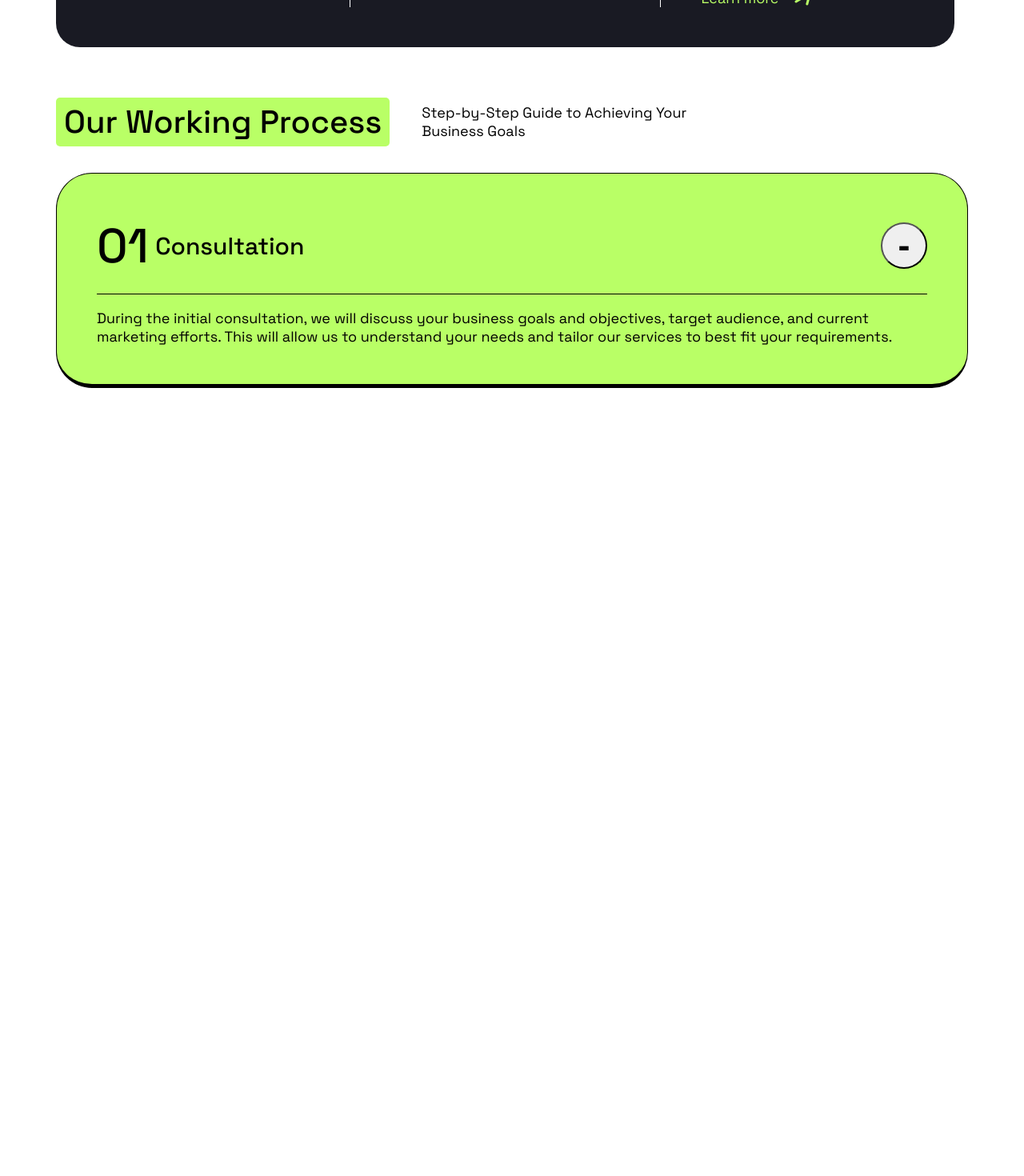
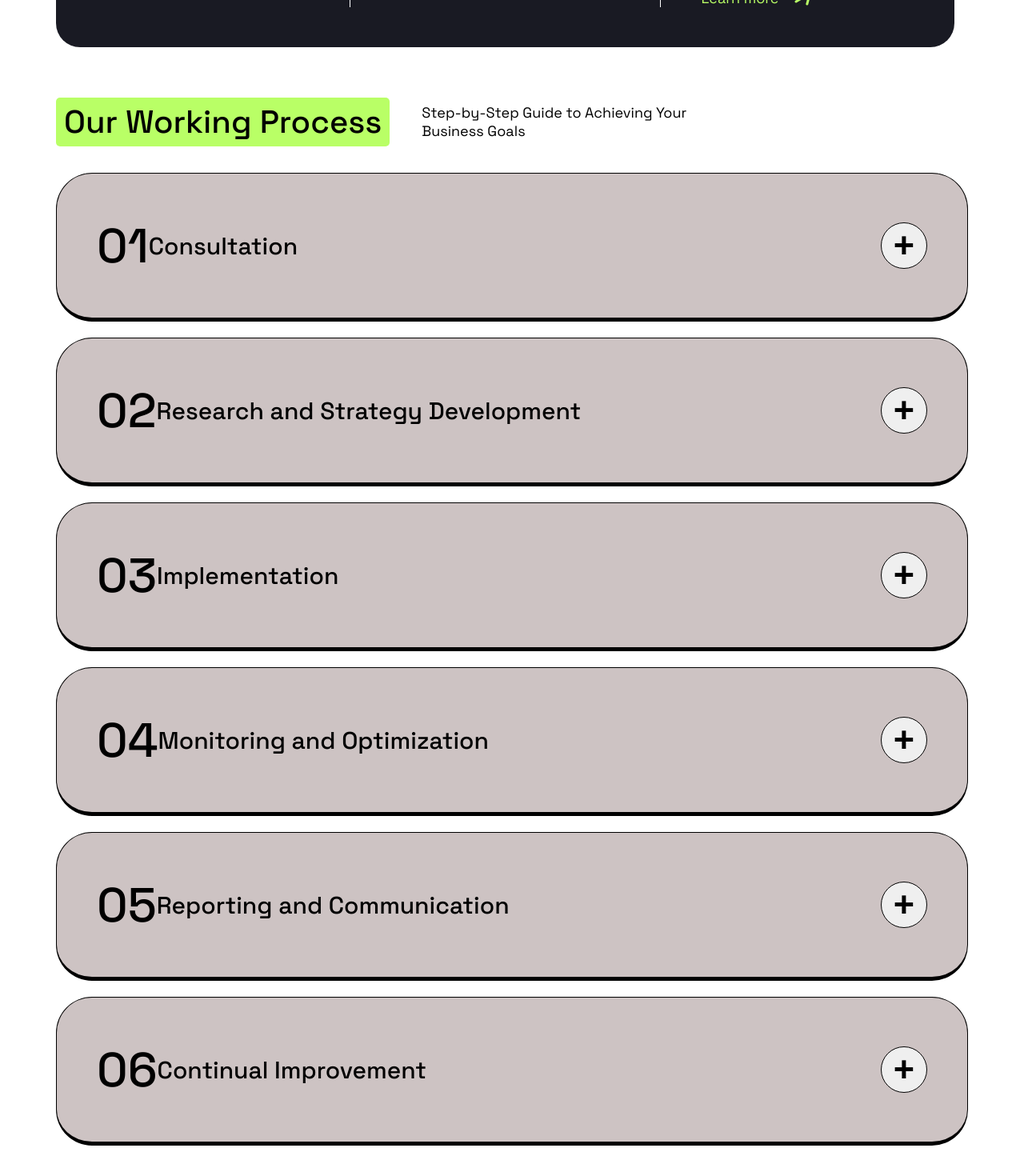
Before and after one commit to puncher-dope/react-positive-landing, a React (Vite) app: page / in a window 1280 px wide. Shown: the part 2832-4302 px from the top of the page at 80% size. Before the commit the page ends 3377 px from the top, so only its background shows below. Built offline with nearby package versions, Linux system fonts and the light colour scheme.

Commit message:
Добавил анимацию к карточкам

```diff
--- a/index.html
+++ b/index.html
@@ -1,11 +1,14 @@
-<!doctype html>
+<!DOCTYPE html>
 <html lang="en">
   <head>
     <meta charset="UTF-8" />
     <link rel="icon" type="image/svg+xml" href="/vite.svg" />
     <meta name="viewport" content="width=device-width, initial-scale=1.0" />
-    <link href='https://unpkg.com/boxicons@2.1.4/css/boxicons.min.css' rel='stylesheet'>
-    <title>Vite + React</title>
+    <link
+      href="https://unpkg.com/boxicons@2.1.4/css/boxicons.min.css"
+      rel="stylesheet"
+    />
+    <title>Positive Landing</title>
   </head>
   <body>
     <div id="root"></div>
--- a/src/main.jsx
+++ b/src/main.jsx
@@ -22,6 +22,5 @@ createRoot(document.getElementById("root")).render(
     <CasesStudies />
     <TitleOurWorking />
     <Modal />
-
   </StrictMode>
 );
--- a/src/main/buttons.jsx
+++ b/src/main/buttons.jsx
@@ -1,9 +1,3 @@
-export default function Button({children}){
-    return(
-        // function handleClick(){
-
-        // }
-
-        <button className="btn1" > {children} </button>
-    )
-}
+// export default function Button({ children }) {
+//   return <button className="btn1"> {children} </button>;
+// }
--- a/src/main/modal.jsx
+++ b/src/main/modal.jsx
@@ -1,24 +1,165 @@
-import Button from "./buttons.jsx";
-import "./styles/index.css"
-import "./styles/modal.css"
-import "boxicons"
-import "./buttons.jsx"
-import "./styles/stylesForButtons.css"
+import "./styles/index.css";
+import "./styles/modal.css";
+import "boxicons";
+import "./styles/stylesForButtons.css";
+import { useState } from "react";
 
-function Modal(){
+export default function Modal() {
+  const [first, setFirst] = useState(false);
+  const [second, setSecond] = useState(false);
+  const [third, setThird] = useState(false);
+  const [four, setFour] = useState(false);
+  const [five, setFive] = useState(false);
+  const [six, setSix] = useState(false);
+
+  const changeBg = () => {
+    setFirst(!first);
+  };
+  const newBackground = first ? "" : "part2";
+  const hidden = first ? "" : "hidden";
+  const btn = first ? "-" : "+";
+
+  const changeBg1 = () => {
+    setSecond(!second);
+  };
+  const newBackground1 = second ? "" : "part2";
+  const hidden1 = second ? "" : "hidden";
+  const btn1 = second ? "-" : "+";
+
+  const changeBg2 = () => {
+    setThird(!third);
+  };
+  const newBackground2 = third ? "" : "part2";
+  const hidden2 = third ? "" : "hidden";
+  const btn2 = third ? "-" : "+";
+
+  const changeBg3 = () => {
+    setFour(!four);
+  };
+  const newBackground3 = four ? "" : "part2";
+  const hidden3 = four ? "" : "hidden";
+  const btn3 = four ? "-" : "+";
+
+  const changeBg4 = () => {
+    setFive(!five);
+  };
+  const newBackground4 = five ? "" : "part2";
+  const hidden4 = five ? "" : "hidden";
+  const btn4 = five ? "-" : "+";
+
+  const changeBg5 = () => {
+    setSix(!six);
+  };
+  const newBackground5 = six ? "" : "part2";
+  const hidden5 = six ? "" : "hidden";
+  const btn5 = six ? "-" : "+";
+
   return (
     <>
       <div className="containerManual">
-            <div className="fullCard1">
+        <div className={`fullCard1 ${newBackground}`}>
           <div className="part1">
             <div className="prepart">
               <h2>01</h2>
               <p>Consultation</p>
             </div>
-                    <Button>-</Button>
+            <button onClick={changeBg}>{btn}</button>
           </div>
-                <div className="podText1">
-                    <p>During the initial consultation, we will discuss your business goals and objectives, target audience, and current marketing efforts. This will allow us to understand your needs and tailor our services to best fit your requirements.</p>
+          <div className={`podText1 ${hidden}`}>
+            <p>
+              During the initial consultation, we will discuss your business
+              goals and objectives, target audience, and current marketing
+              efforts. This will allow us to understand your needs and tailor
+              our services to best fit your requirements.
+            </p>
+          </div>
+        </div>
+
+        <div className={`fullCard1 ${newBackground1}`}>
+          <div className="part1">
+            <div className="prepart">
+              <h2>02</h2>
+              <p>Research and Strategy Development</p>
+            </div>
+            <button onClick={changeBg1}>{btn1}</button>
+          </div>
+          <div className={`podText1 ${hidden1}`}>
+            <p>
+              During the initial consultation, we will discuss your business
+              goals and objectives, target audience, and current marketing
+              efforts. This will allow us to understand your needs and tailor
+              our services to best fit your requirements.
+            </p>
+          </div>
+        </div>
+
+        <div className={`fullCard1 ${newBackground2}`}>
+          <div className="part1">
+            <div className="prepart">
+              <h2>03</h2>
+              <p>Implementation</p>
+            </div>
+            <button onClick={changeBg2}>{btn2}</button>
+          </div>
+          <div className={`podText1 ${hidden2}`}>
+            <p>
+              During the initial consultation, we will discuss your business
+              goals and objectives, target audience, and current marketing
+              efforts. This will allow us to understand your needs and tailor
+              our services to best fit your requirements.
+            </p>
+          </div>
+        </div>
+
+        <div className={`fullCard1 ${newBackground3}`}>
+          <div className="part1">
+            <div className="prepart">
+              <h2>04</h2>
+              <p>Monitoring and Optimization</p>
+            </div>
+            <button onClick={changeBg3}>{btn3}</button>
+          </div>
+          <div className={`podText1 ${hidden3}`}>
+            <p>
+              During the initial consultation, we will discuss your business
+              goals and objectives, target audience, and current marketing
+              efforts. This will allow us to understand your needs and tailor
+              our services to best fit your requirements.
+            </p>
+          </div>
+        </div>
+        <div className={`fullCard1 ${newBackground4}`}>
+          <div className="part1">
+            <div className="prepart">
+              <h2>05</h2>
+              <p>Reporting and Communication</p>
+            </div>
+            <button onClick={changeBg4}>{btn4}</button>
+          </div>
+          <div className={`podText1 ${hidden4}`}>
+            <p>
+              During the initial consultation, we will discuss your business
+              goals and objectives, target audience, and current marketing
+              efforts. This will allow us to understand your needs and tailor
+              our services to best fit your requirements.
+            </p>
+          </div>
+        </div>
+        <div className={`fullCard1 ${newBackground5}`}>
+          <div className="part1">
+            <div className="prepart">
+              <h2>06</h2>
+              <p>Continual Improvement</p>
+            </div>
+            <button onClick={changeBg5}>{btn5}</button>
+          </div>
+          <div className={`podText1 ${hidden5}`}>
+            <p>
+              During the initial consultation, we will discuss your business
+              goals and objectives, target audience, and current marketing
+              efforts. This will allow us to understand your needs and tailor
+              our services to best fit your requirements.
+            </p>
           </div>
         </div>
       </div>
@@ -40,18 +181,3 @@ function Modal(){
 //         })
 // }
 // openManual()
-
-
-
-
-
-
-
-
-
-
-
-
-
-
-export default Modal
--- a/src/main/styles/modal.css
+++ b/src/main/styles/modal.css
@@ -1,39 +1,39 @@
-.containerManual{
+.containerManual {
   display: flex;
   flex-direction: column;
 }
-.fullCard1{
+.fullCard1 {
   border: 1px solid black;
+  border-bottom: 5px solid black;
   padding: 30px 50px 30px 50px;
-    background: #B9FF66;
+  background: #b9ff66;
   border-radius: 45px;
-    border-bottom: 5px solid black;
+  margin-bottom: 20px;
 }
-.part1{
+.part1 {
   display: flex;
   flex-direction: row;
   justify-content: space-between;
   width: 100%;
   align-items: center;
-
 }
 
-.prepart{
+.prepart {
   height: 120px;
   display: flex;
   justify-content: space-between;
   text-align: center;
   align-items: center;
-    width: 25%;
+  width: 40%%;
 }
-.prepart h2{
+.prepart h2 {
   font-size: 60px;
 }
-.prepart p{
+.prepart p {
   font-size: 30px;
   font-weight: 500;
 }
-.podText1{
+.podText1 {
   border-top: 1px solid black;
   display: block;
 }
--- a/src/main/styles/stylesForButtons.css
+++ b/src/main/styles/stylesForButtons.css
@@ -1,8 +1,17 @@
-.part1 button{
+.part1 button {
   font-size: 45px;
   font-weight: 600;
   text-align: center;
   width: 58px;
   height: 58px;
   border-radius: 50%;
+  border: 1px solid black;
+  cursor: pointer;
 }
+.part2 {
+  background-color: #cdc3c3;
+}
+.hidden {
+  display: none;
+  border: none;
+}
```
Lines whose indentation alone changed are shown as unchanged.
